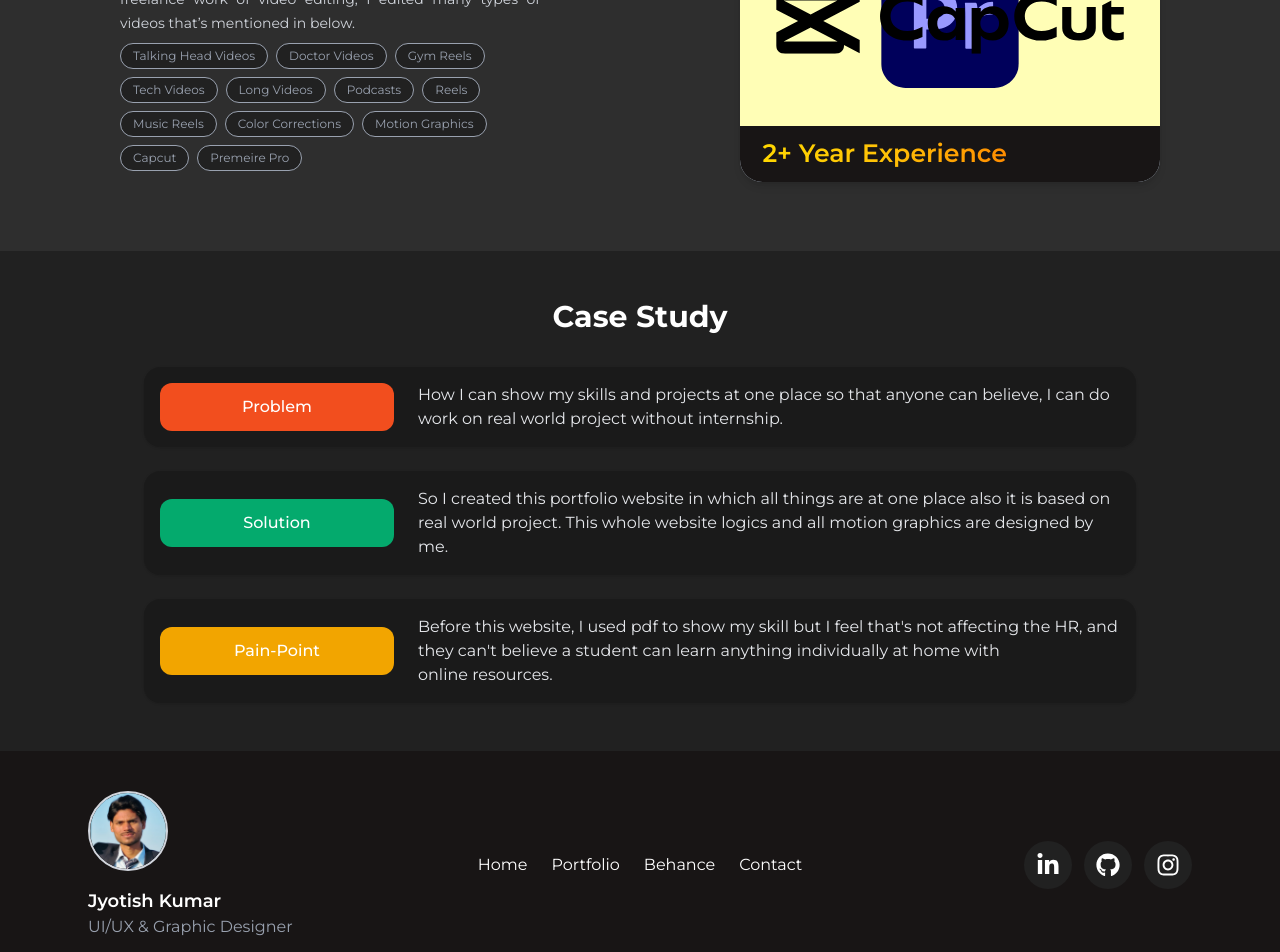
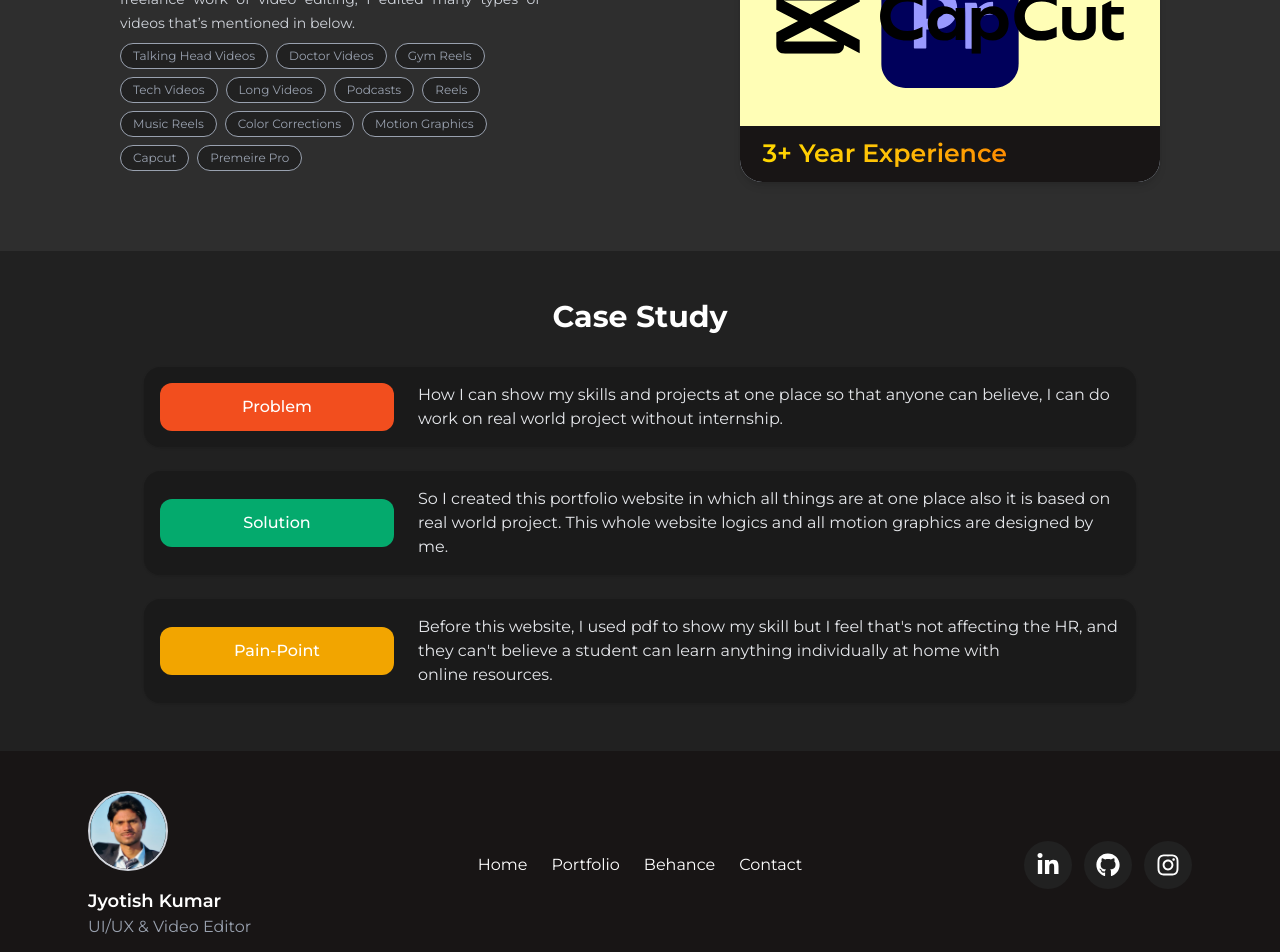
Before and after one commit to kjyotish/jyotish-portfolio, a React (Vite) app: page / in a window 1280 px wide. Shown: the part 3040-3992 px from the top of the page. Built offline with nearby package versions, Linux system fonts and the light colour scheme.

Commit message:
experience added in video editing

```diff
--- a/src/components/Footer.jsx
+++ b/src/components/Footer.jsx
@@ -18,7 +18,7 @@ export default function Footer() {
             className="w-20 h-20 rounded-full border-2 border-gray-300"
           />
           <h3 className="mt-4 text-lg font-semibold">Jyotish Kumar</h3>
-          <p className="text-gray-400">UI/UX & Graphic Designer</p>
+          <p className="text-gray-400">UI/UX & Video Editor</p>
         </div>
 
         {/* Middle Section - Links */}
--- a/src/components/Skill.jsx
+++ b/src/components/Skill.jsx
@@ -108,7 +108,7 @@ const SkillSection = () => {
           <div className="flex h-[100%] w-full text-blue-800 font-bold text-lg items-center justify-center">
             <VideoEditing className="scale-[1.02]" />
           </div>
-          <ExperienceBar text="2+ Year Experience" />
+          <ExperienceBar text="3+ Year Experience" />
         </div>
       ),
     },
```
